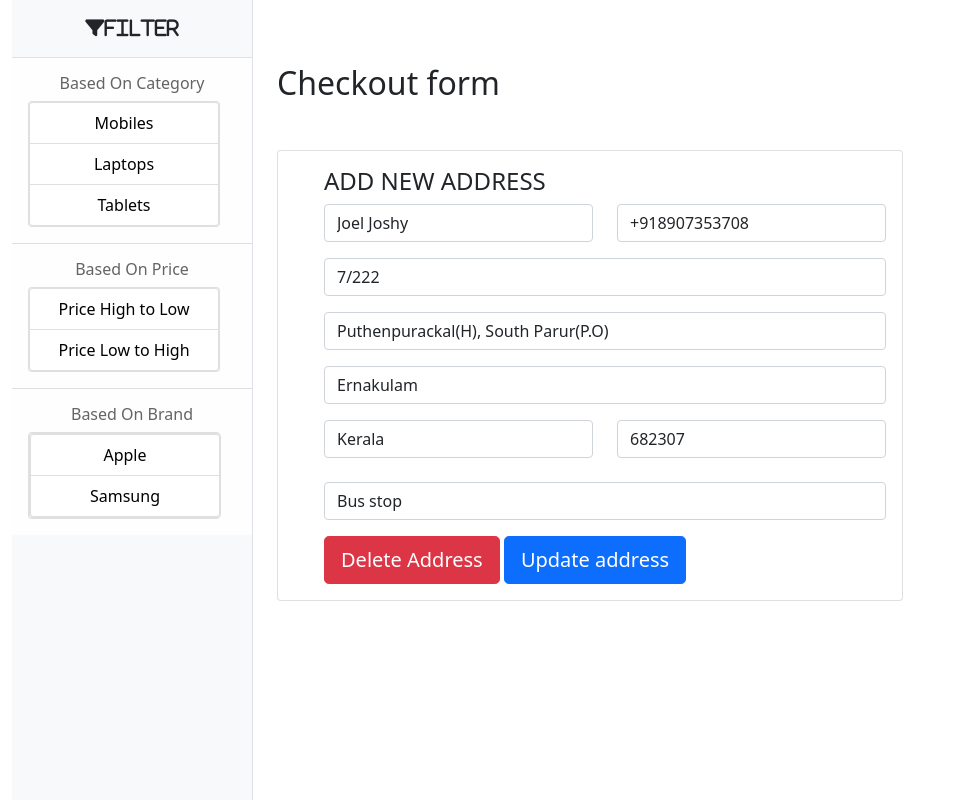
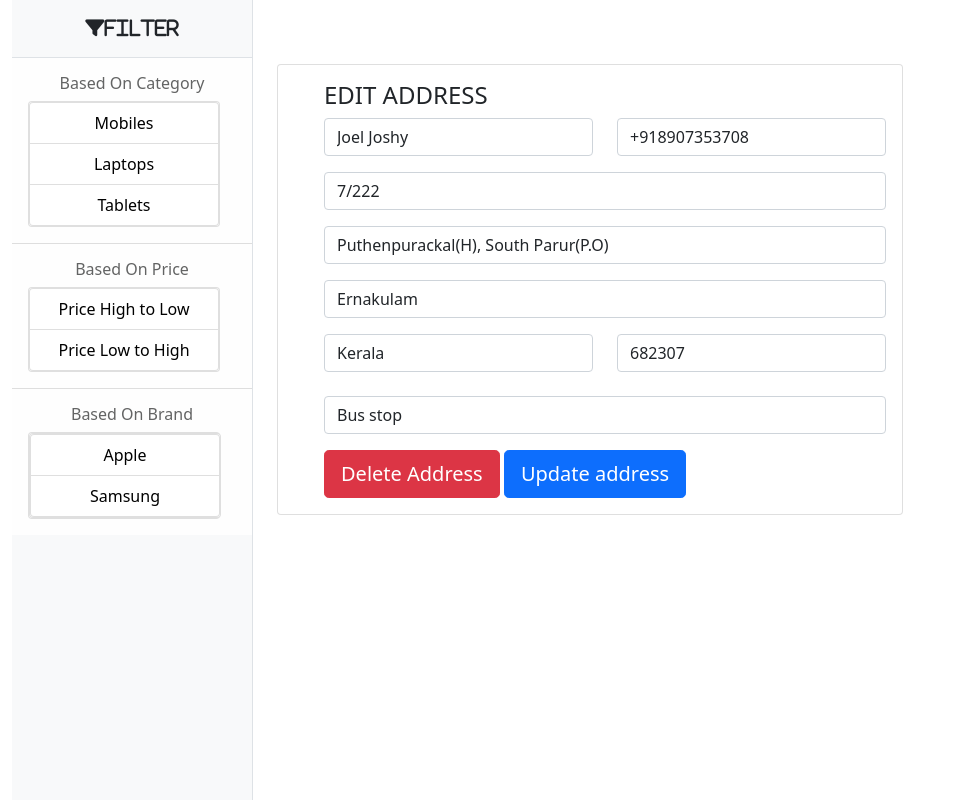
Before and after one commit to VrindhaAravind/SayOne-ECommerce, a Django app: template customer/templates/editaddress.html in a window 1280 px wide. Shown: the part 72-872 px from the top of the page, without its empty margins (0-954 px from the left). Run offline with Django 3.2, Linux system fonts and the light colour scheme; the template is opened without the code that fills it: values that come from a table or form of the project are taken from there, others are empty; data comes from the database, SQL or seed files in the repository; some libraries are stand-ins or nearby versions.

Commit message:
Update editaddress.html

```diff
--- a/customer/templates/editaddress.html
+++ b/customer/templates/editaddress.html
@@ -3,7 +3,7 @@
 
 <main class="mt-2 pt-2">
   <div class="container wow fadeIn">
-    <h2 class="my-5 h2 ">Checkout form</h2>
+    <h2 class="my-5 h2 "></h2>
     <div class="row">
       <div class="col-md-12 mb-4">
         <div class="card" >
@@ -13,7 +13,7 @@
             {% csrf_token %}
 
           <div id="add_address">
-              <h4>ADD NEW ADDRESS</h4>
+              <h4>EDIT ADDRESS</h4>
               <div class="row">
                  <div class="md-form mb-3 col" style="float:left; width:50%">
 <!--                <label for="apartment_address" class="">Apartment address</label>-->
```
